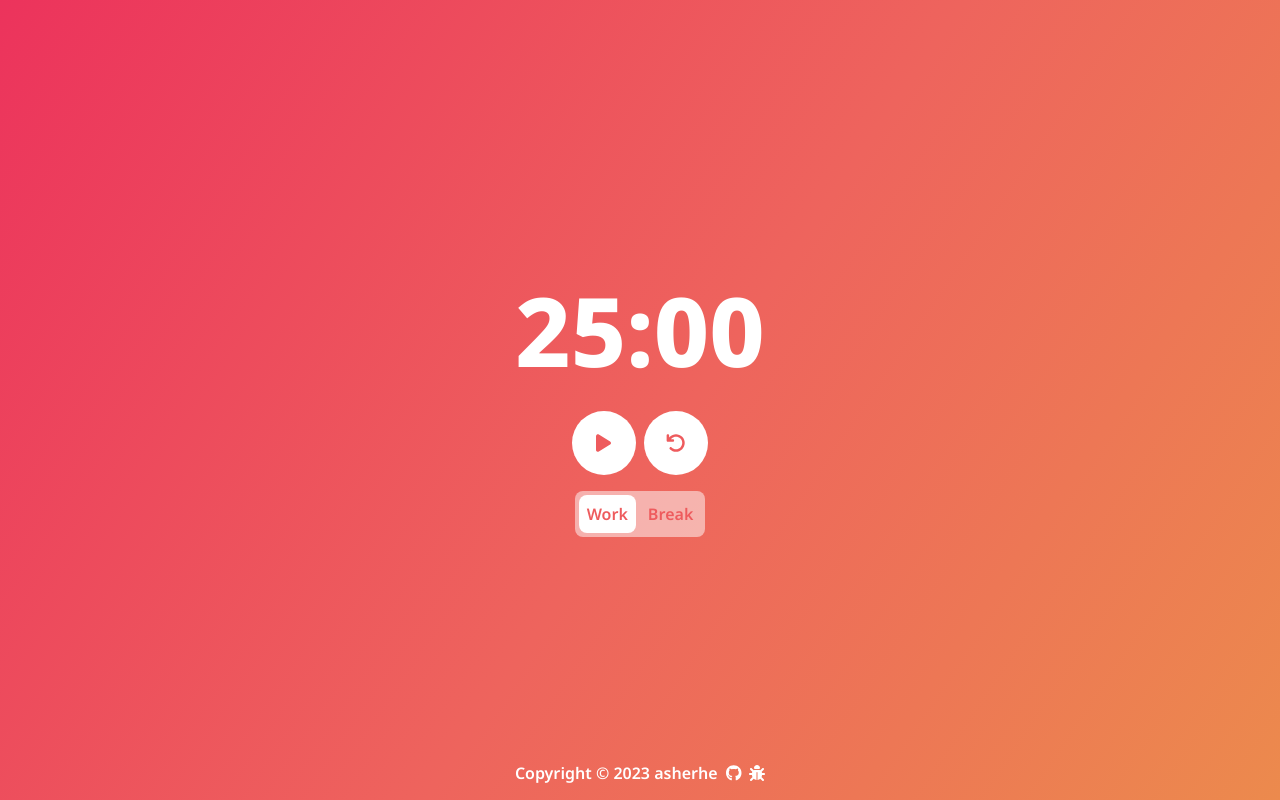
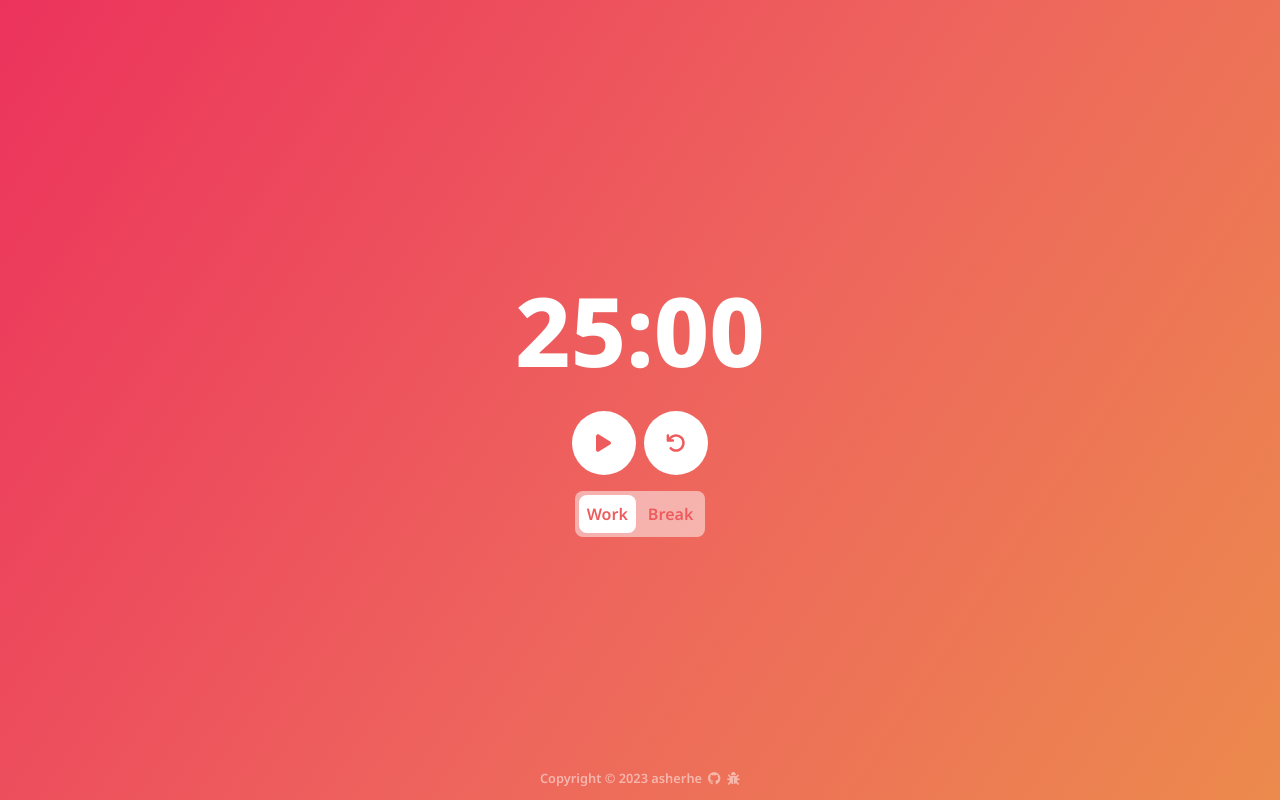
Before and after one commit to asherhe/timeato, a React (Create React App) app: page / in a window 1280 px wide. Built offline with nearby package versions, Linux system fonts and the light colour scheme.

Commit message:
make footer less noticeable

```diff
--- a/src/index.scss
+++ b/src/index.scss
@@ -162,6 +162,8 @@ footer {
 
   margin: 1em;
 
+  font-size: 0.8em;
+  opacity: 0.5;
   & > a {
     color: #fff;
     transition: 0.5s ease color;
```
